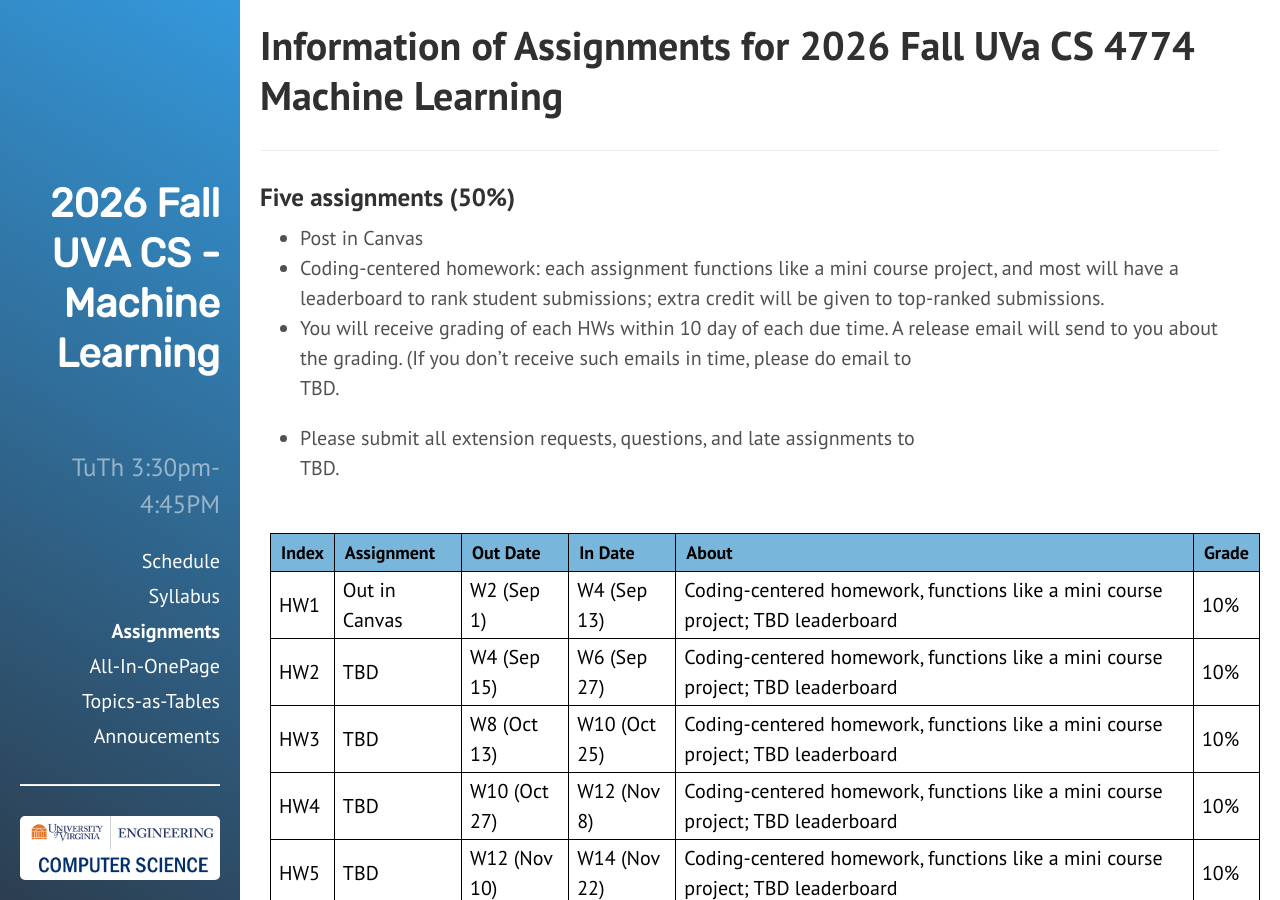
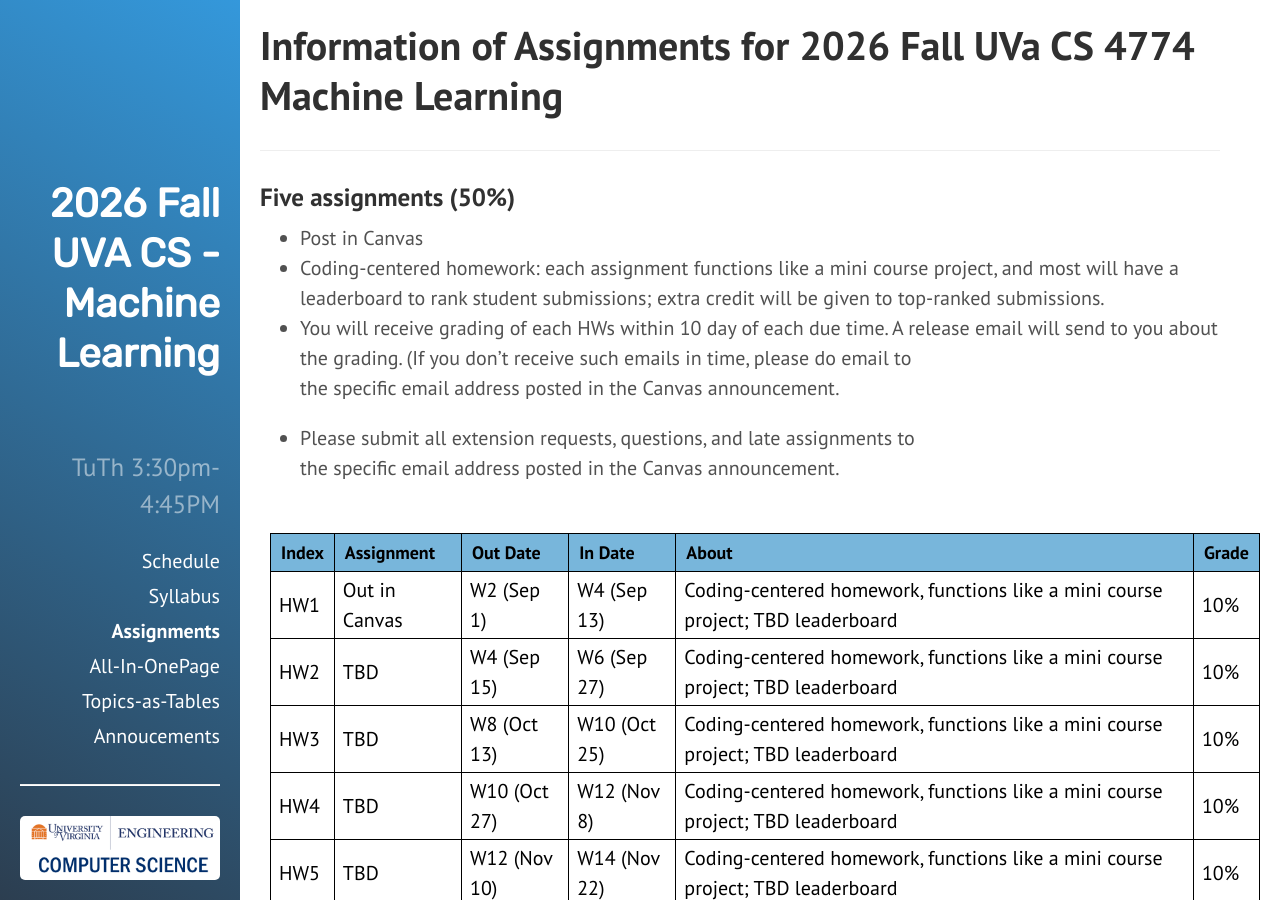
Before and after one commit to qiyanjun/2026Fall-UVA-CS-MachineLearningDeep, a Jekyll site: the page built from Assignments.md, in a window 1280 px wide and 900 px high. Built offline with Jekyll 4.4.1, drawn with Linux system fonts in a browser that asks for light colours.

Commit message:
Point late-assignment and grading contacts to Canvas announcement
Replace the TBD placeholders for the late-submission, extension-request,
and grading-release contact with a pointer to the specific email address
posted in the Canvas announcement.

Co-Authored-By: Claude Opus 5 <noreply@anthropic.com>

```diff
--- a/Assignments.md
+++ b/Assignments.md
@@ -12,10 +12,10 @@ desc: "Information of Assignments for 2026 Fall  UVa CS 4774 Machine Learning"
 + Post in Canvas
 + Coding-centered homework: each assignment functions like a mini course project, and most will have a leaderboard to rank student submissions; extra credit will be given to top-ranked submissions.
 + You will receive grading of each HWs within 10 day of each due time. A release email will send to you about the grading. (If you don’t receive such emails in time, please do email  to <br>
-TBD.
+the specific email address posted in the Canvas announcement.
 
 + Please submit all extension requests, questions, and late assignments  to <br>
-TBD.
+the specific email address posted in the Canvas announcement.
 
 
 <div class="table-scroll">
```
Also changed, not shown: About.md (+1 -1 lines).
